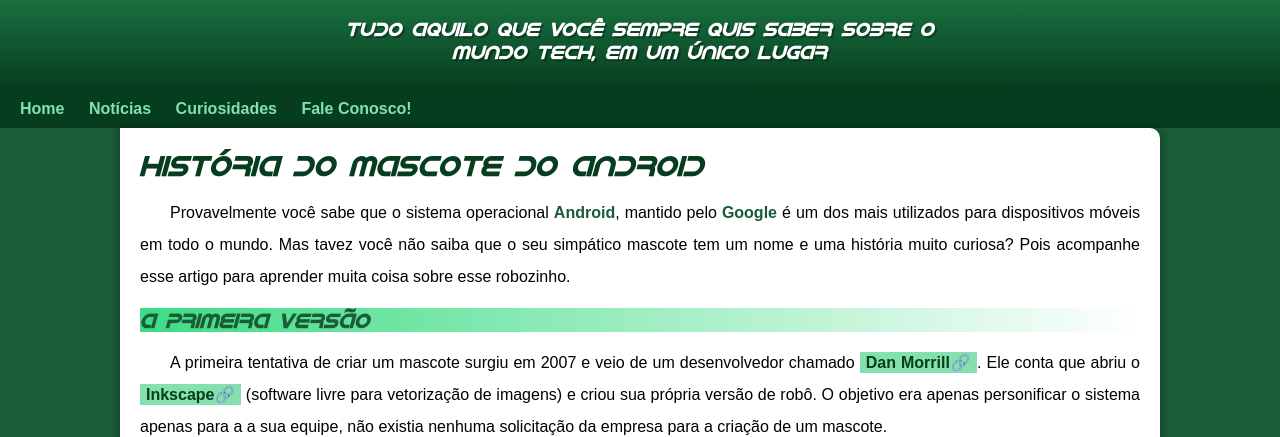
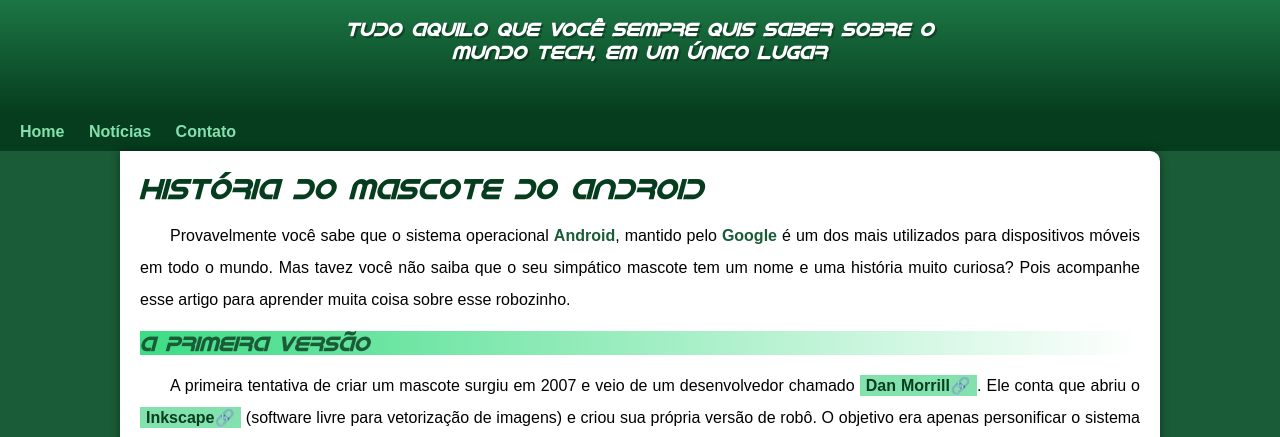
Before and after one commit to JonattanMattos/projeto-android, a plain HTML site: page index.html in a window 1280 px wide. Shown: the part 100-537 px from the top of the page. Drawn offline with Linux system fonts and the light colour scheme.

Commit message:
Problema corrigido

```diff
--- a/estilo/style.css
+++ b/estilo/style.css
@@ -62,7 +62,7 @@ header > p {
     padding-right: 10px;
     padding-left: 10px;
     margin: auto;
-    margin-bottom: 30px;
+    padding-bottom: 50px;
     text-shadow: 2px 2px 0px rgba(0, 0, 0, 0.315);
 
 }
--- a/index.html
+++ b/index.html
@@ -16,8 +16,8 @@
     <nav>
         <a href="">Home</a>
         <a href="">Notícias</a>
-        <a href="">Curiosidades</a>
-        <a href="">Fale Conosco!</a>
+        <a href="">Contato</a>
+
     </nav>
     <main>
         <article>
```
